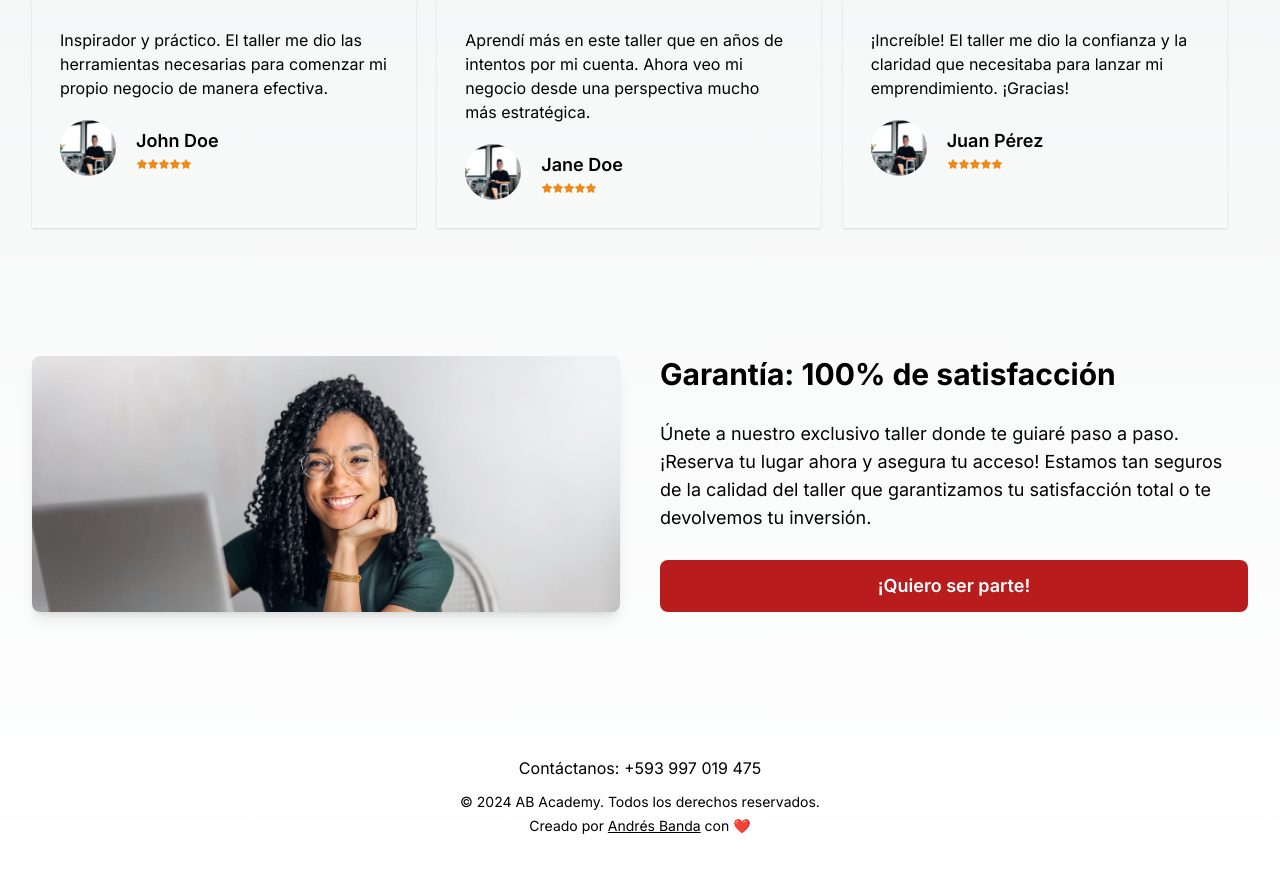
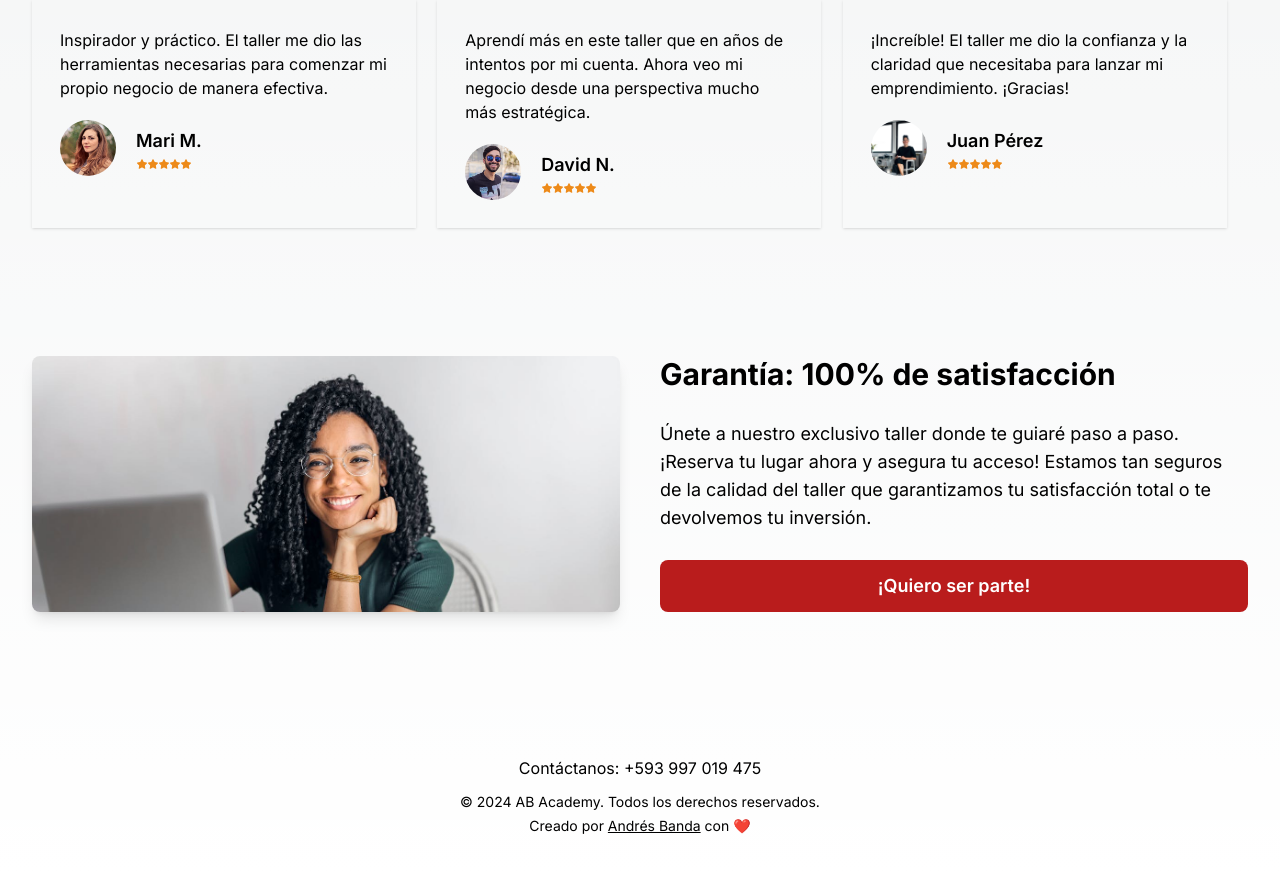
Before and after one commit to and27/landing-negocios, a Next.js app: page / in a window 1280 px wide. Shown: the part 3140-4012 px from the top of the page. Built offline with nearby package versions, Linux system fonts and the light colour scheme.

Commit message:
update testimonials content

```diff
--- a/src/components/TestimonialSection.tsx
+++ b/src/components/TestimonialSection.tsx
@@ -12,13 +12,13 @@ const TestimonialSection = () => {
       </p>
       <div className="grid grid-cols-1 md:grid-cols-3">
         <TestimonialCard
-          name="John Doe"
-          image="/heroImage.jpg"
+          name="Mari M."
+          image="/ma.jpg"
           description="Inspirador y práctico. El taller me dio las herramientas necesarias para comenzar mi propio negocio de manera efectiva."
         />
         <TestimonialCard
-          name="Jane Doe"
-          image="/heroImage.jpg"
+          name="David N."
+          image="/da.jpg"
           description="Aprendí más en este taller que en años de intentos por mi cuenta. Ahora veo mi negocio desde una perspectiva mucho más estratégica."
         />
         <TestimonialCard
```
Also changed, not shown: public/da.jpg (added), public/ma.jpg (added).
